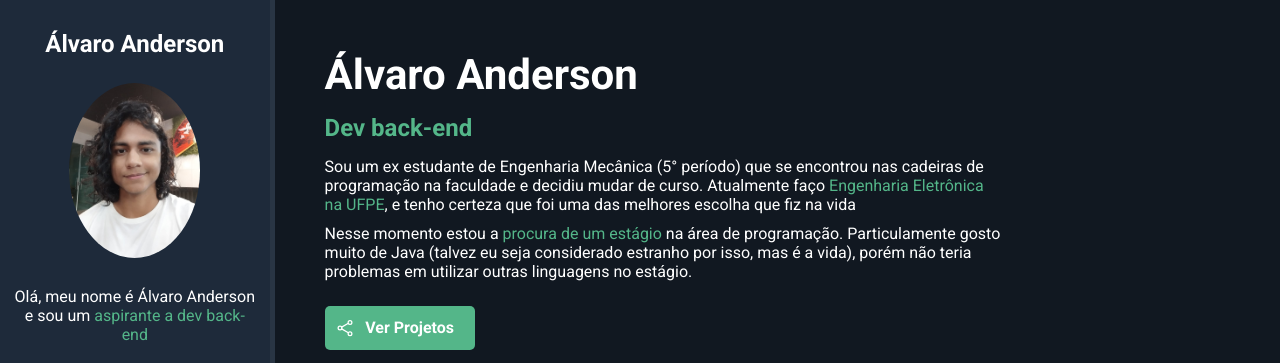
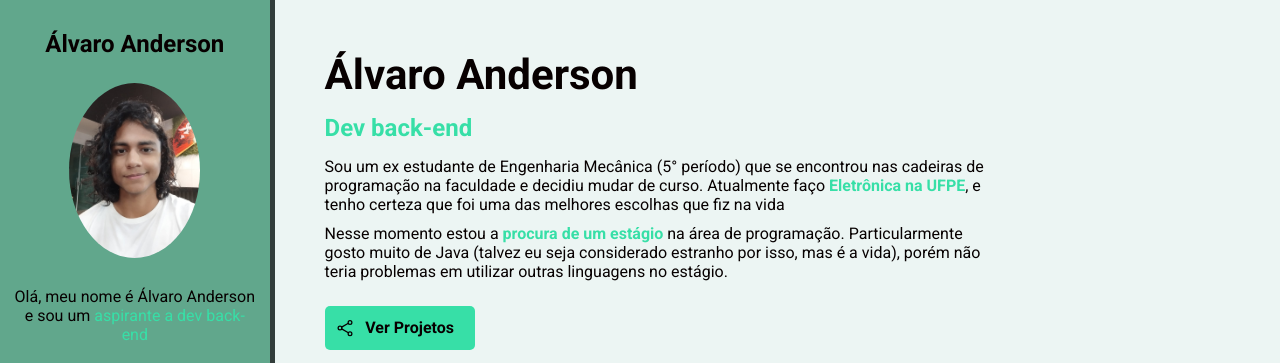
Before and after one commit to AlvaroAndersonB/AlvaroAndersonB, a plain HTML site: page index.html in a window 1280 px wide. Shown: the top 363 px of the page. Drawn offline with nearby package versions, Linux system fonts and the light colour scheme.

Commit message:
Novo estilo

```diff
--- a/css/styles.css
+++ b/css/styles.css
@@ -8,12 +8,12 @@
 
 /* Variables */
 :root{
-    --main-color: #54b689;
-    --main-text-color: #FFF;
-    --border-color: #999;
-    --bio-bg-color: #1e2a3a;
-    --bio-border-color: #293544;
-    --about-bg-color: #111821;
+    --main-color: #37dfa7;
+    --main-text-color: #070000;
+    --border-color: #696969;
+    --bio-bg-color: #61a78c;
+    --bio-border-color: #323d3b;
+    --about-bg-color: #ecf5f3;
 }
 
 /* Geral */
--- a/index.html
+++ b/index.html
@@ -36,8 +36,8 @@
                 <h1 id="name">Álvaro Anderson</h1>
                 <p id="title"> <span class="highlight">Dev back-end</span></p>
 
-                <p class="description">Sou um ex estudante de Engenharia Mecânica (5° período) que se encontrou nas cadeiras de programação na faculdade e decidiu mudar de curso. Atualmente faço <span class="highlight"> Engenharia Eletrônica na UFPE</span>, e tenho certeza que foi uma das melhores escolha que fiz na vida</p>
-                <p class="description"> Nesse momento estou a <span class="highlight"> procura de um estágio </span> na área de programação. Particulamente gosto muito de Java (talvez eu seja considerado estranho por isso, mas é a vida), porém não teria problemas em utilizar outras linguagens no estágio.</p>
+                <p class="description">Sou um ex estudante de Engenharia Mecânica (5° período) que se encontrou nas cadeiras de programação na faculdade e decidiu mudar de curso. Atualmente faço <span class="highlight"> <strong>Eletrônica na UFPE</strong></span>, e tenho certeza que foi uma das melhores escolhas que fiz na vida</p>
+                <p class="description"> Nesse momento estou a <span class="highlight"> <strong>procura de um estágio</strong> </span> na área de programação. Particularmente gosto muito de Java (talvez eu seja considerado estranho por isso, mas é a vida), porém não teria problemas em utilizar outras linguagens no estágio.</p>
 
                 <a href="https://github.com/AlvaroAndersonB" target= "_blank" id="btn-projects"> <ion-icon name = "share-social-outline"></ion-icon> <span>Ver Projetos</span></a>
 
```
